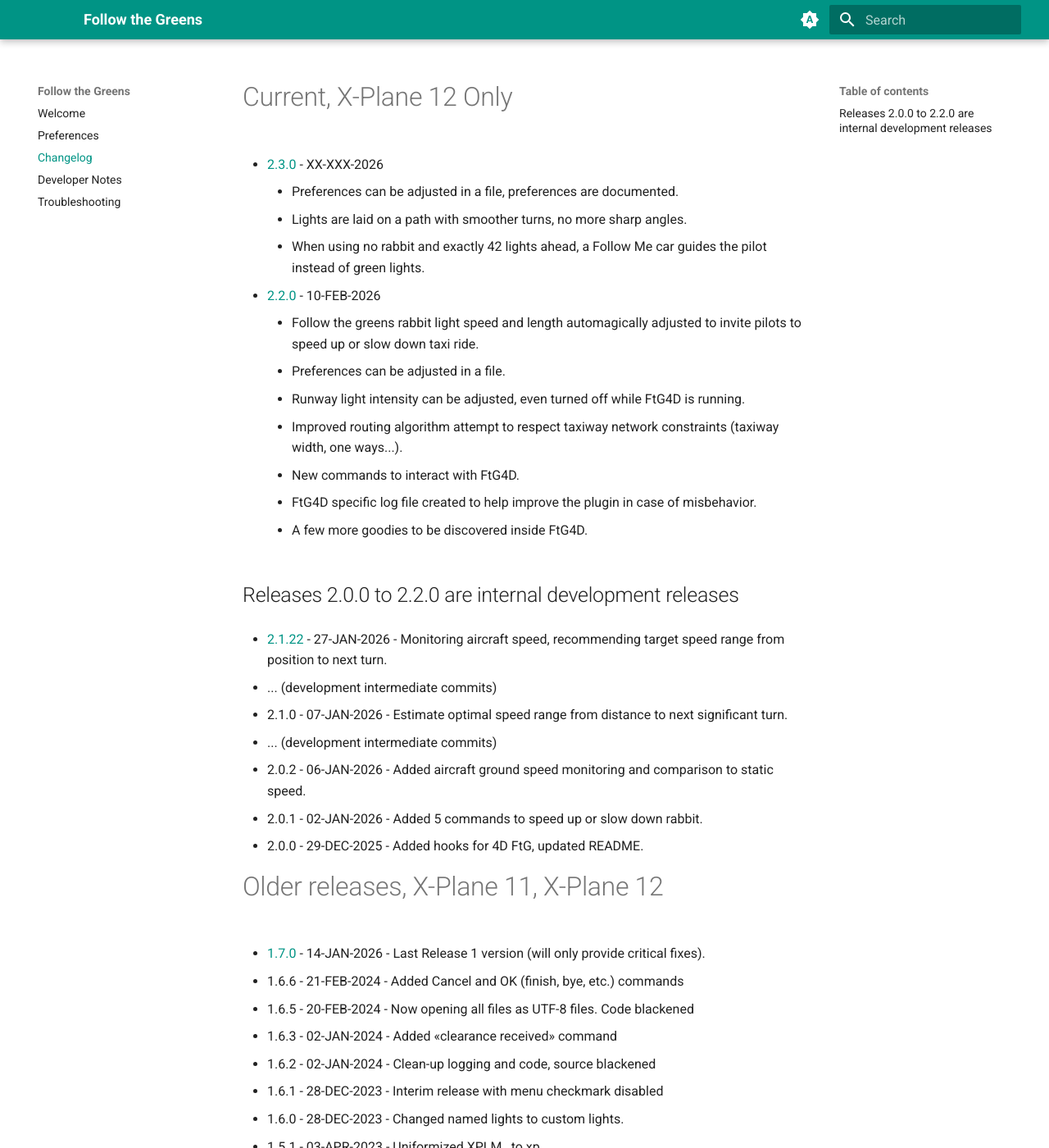
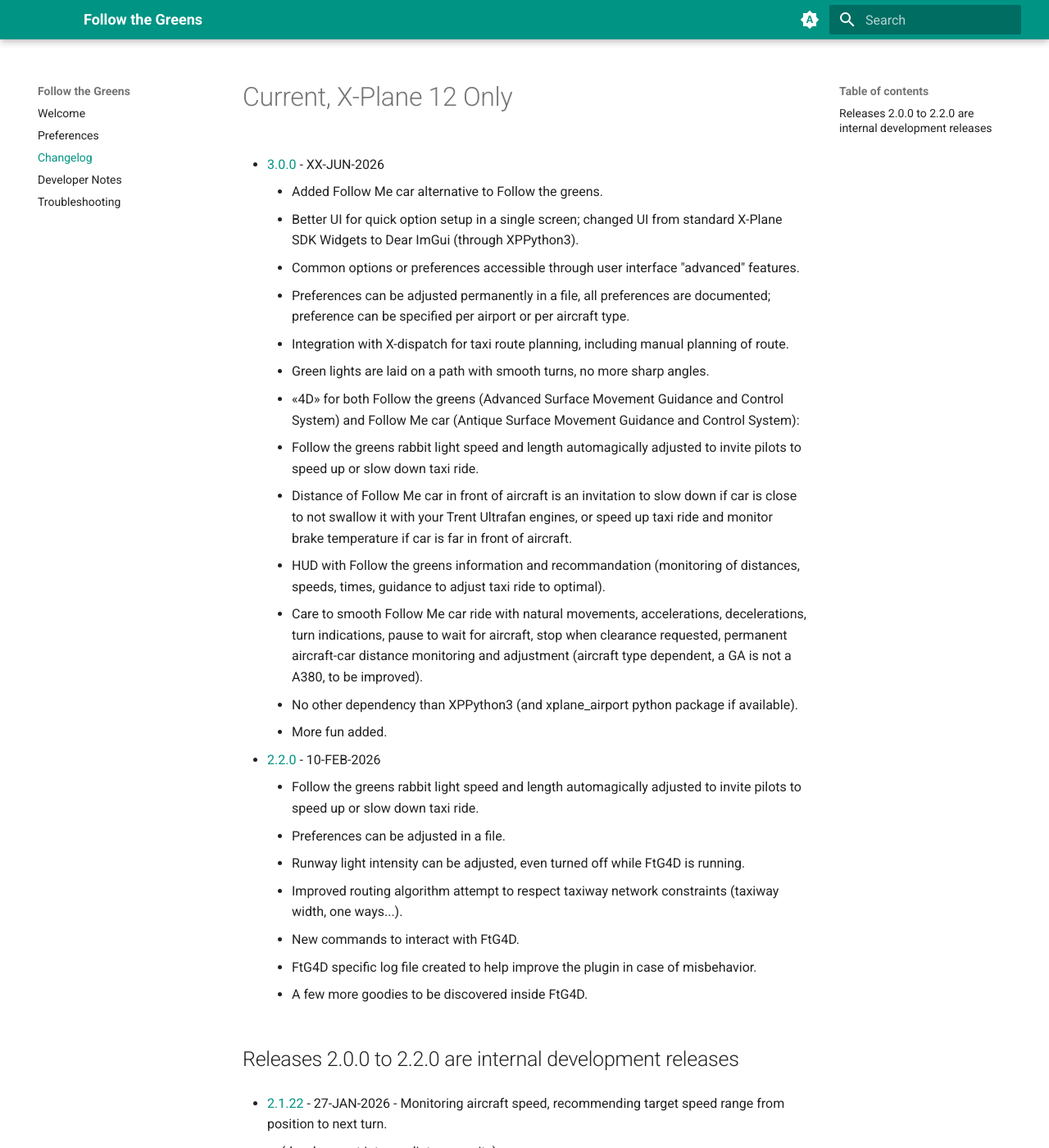
Before and after one commit to devleaks/followthegreens, an MkDocs documentation site: the page built from docs/changelog.md, in a window 1280 px wide and 1400 px high. Shown: the whole window at 82% size. Built offline with MkDocs 1.6.1 and Material for MkDocs 9.7.7, drawn with Linux system fonts in a browser that asks for light colours.

Commit message:
Update changelog.md

```diff
--- a/docs/changelog.md
+++ b/docs/changelog.md
@@ -1,11 +1,27 @@
 
 # Current, X-Plane 12 Only
 
-- [2.3.0](https://github.com/devleaks/followthegreens/releases) - XX-XXX-2026
+- [3.0.0](https://github.com/devleaks/followthegreens/releases) - XX-JUN-2026
 
-    - Preferences can be adjusted in a file, preferences are documented.
-    - Lights are laid on a path with smoother turns, no more sharp angles.
-    - When using no rabbit and exactly 42 lights ahead, a Follow Me car guides the pilot instead of green lights.
+    - Added Follow Me car alternative to Follow the greens.
+    - Better UI for quick option setup in a single screen;
+      changed UI from standard X-Plane SDK Widgets to Dear ImGui (through XPPython3).
+    - Common options or preferences accessible through user interface "advanced" features.
+    - Preferences can be adjusted permanently in a file, all preferences are documented;
+      preference can be specified per airport or per aircraft type.
+    - Integration with X-dispatch for taxi route planning, including manual planning of route.
+    - Green lights are laid on a path with smooth turns, no more sharp angles.
+    - «4D» for both Follow the greens (Advanced Surface Movement Guidance and Control System)
+        and Follow Me car (Antique Surface Movement Guidance and Control System):
+      - Follow the greens rabbit light speed and length automagically adjusted to invite pilots to speed up or slow down taxi ride.
+      - Distance of Follow Me car in front of aircraft is an invitation to slow down if car is close to not swallow it with your Trent Ultrafan engines,
+        or speed up taxi ride and monitor brake temperature if car is far in front of aircraft.
+    - HUD with Follow the greens information and recommandation (monitoring of distances, speeds, times, guidance to adjust taxi ride to optimal).
+    - Care to smooth Follow Me car ride with natural movements, accelerations, decelerations, turn indications, pause to wait for aircraft,
+      stop when clearance requested, permanent aircraft-car distance monitoring and adjustment
+      (aircraft type dependent, a GA is not a A380, to be improved).
+    - No other dependency than XPPython3 (and xplane_airport python package if available).
+    - More fun added.
 
 
 - [2.2.0](https://github.com/devleaks/followthegreens/releases) - 10-FEB-2026
```
